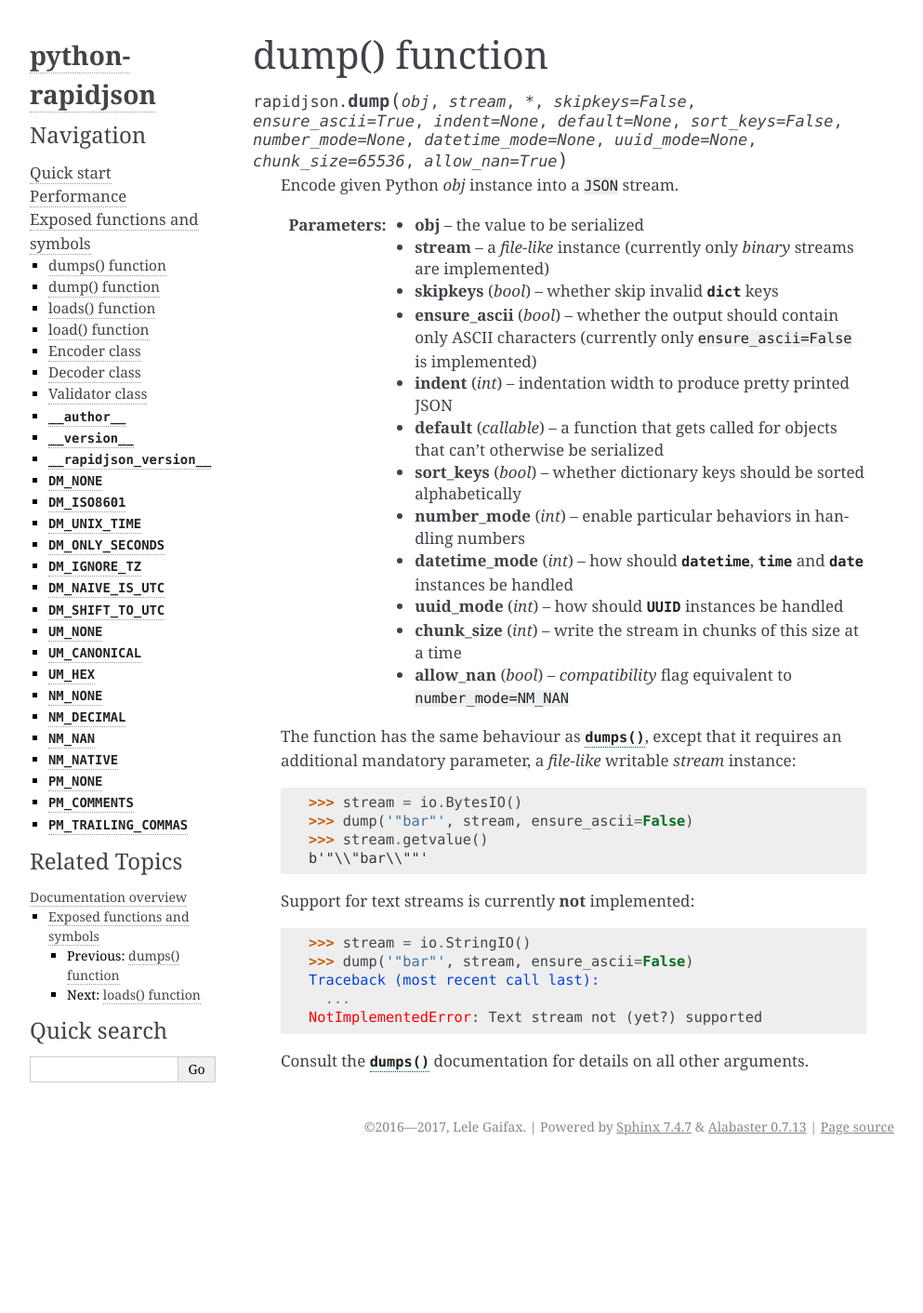
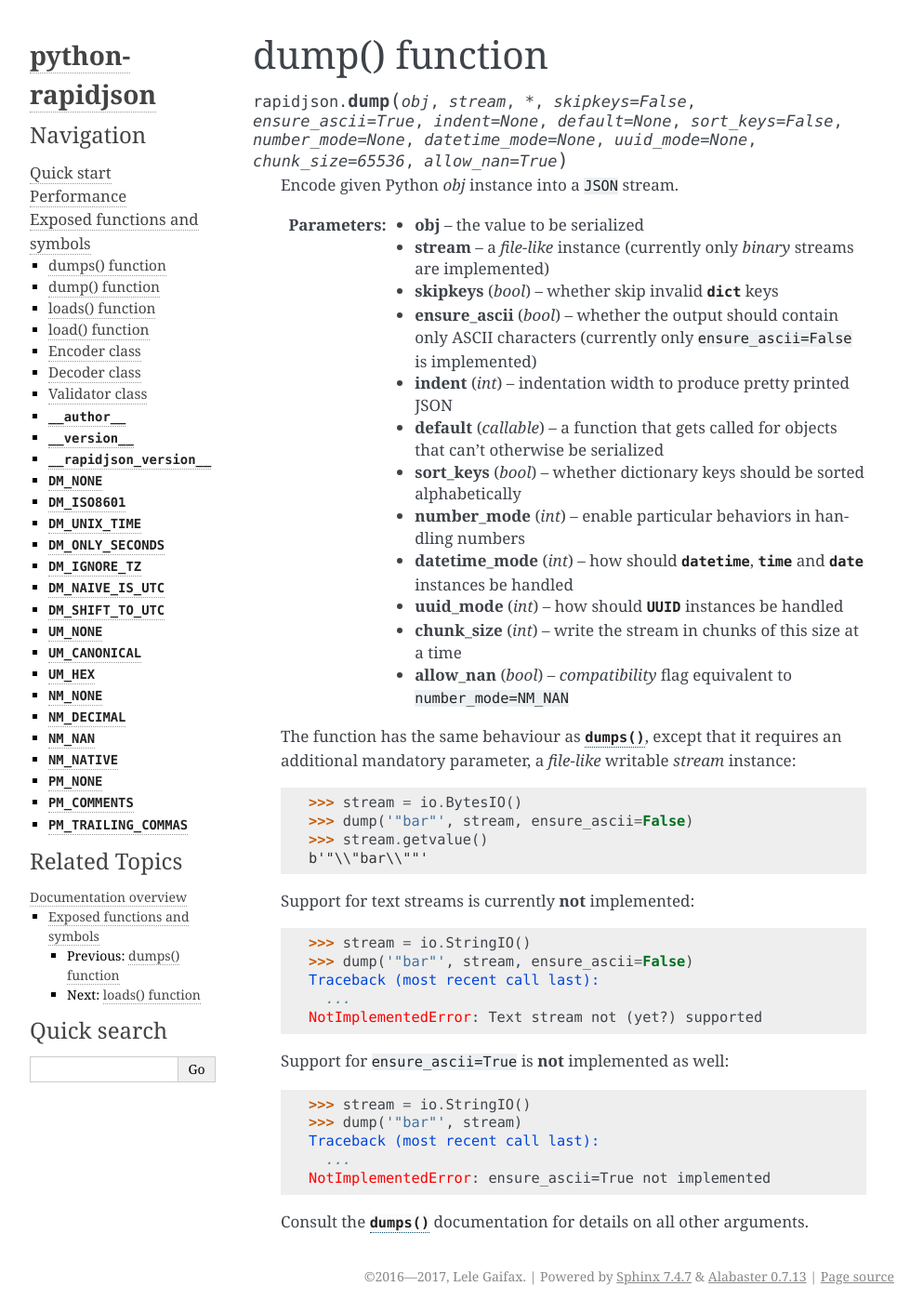
Before and after one commit to python-rapidjson/python-rapidjson, a Sphinx documentation site: the page built from docs/dump.rst, in a window 1280 px wide. Shown: the whole page at 93% size, without its empty margins (148-1141 px from the left). Built offline with Sphinx 7.4.7, drawn with Linux system fonts in a browser that asks for light colours; before the commit the page ends 1251 px from its top, so only the background shows below that.

Commit message:
Explicitly mention that ensure_ascii=True is not implemented in the streaming interface

```diff
--- a/docs/dump.rst
+++ b/docs/dump.rst
@@ -60,4 +60,14 @@
         ...
       NotImplementedError: Text stream not (yet?) supported
 
+   Support for ``ensure_ascii=True`` is **not** implemented as well:
+
+   .. doctest::
+
+      >>> stream = io.StringIO()
+      >>> dump('"bar"', stream)
+      Traceback (most recent call last):
+        ...
+      NotImplementedError: ensure_ascii=True not implemented
+
    Consult the :func:`dumps()` documentation for details on all other arguments.
--- a/docs/encoder.rst
+++ b/docs/encoder.rst
@@ -46,7 +46,8 @@
       :returns: a string with the ``JSON`` encoded `value`, when `stream` is ``None``
 
       When `stream` is specified, the encoded result will be written there, possibly in
-      chunks of `chunk_size` bytes at a time. Also, the return value will be ``None``,
+      chunks of `chunk_size` bytes at a time, and the return value will be ``None``. Also,
+      currently this variant does **not** implement support for ``ensure_ascii=True``.
 
    .. method:: default(value)
 
```
Also changed, not shown: 1 other file.
